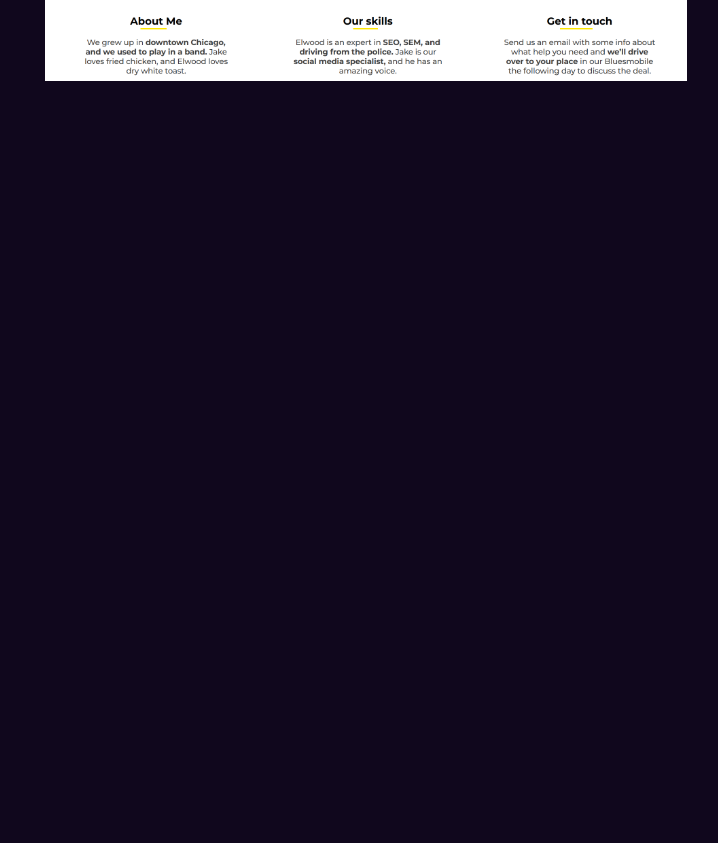
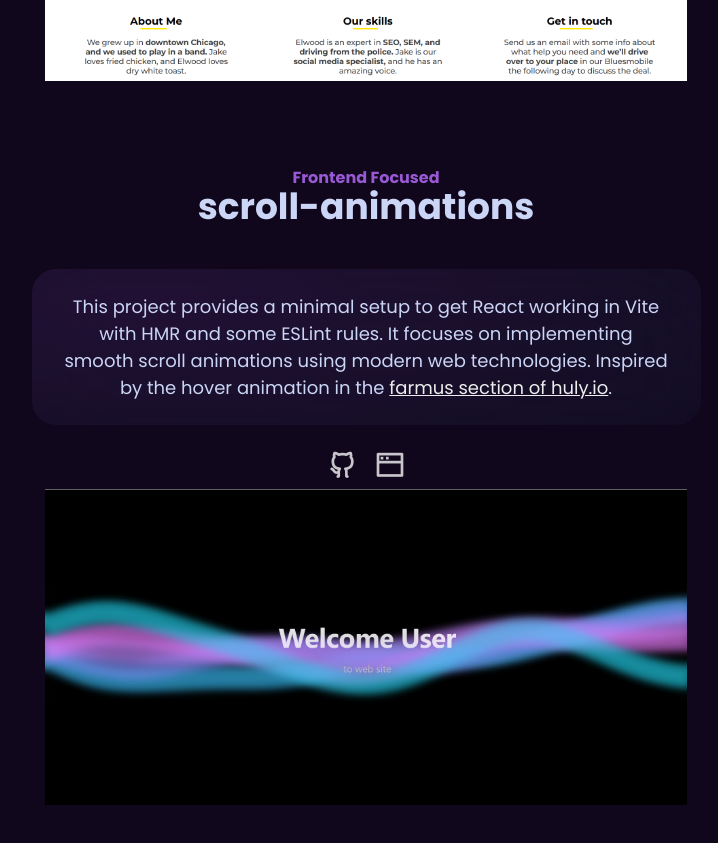
Before and after one commit to KaviruN/portfolio, a React (Vite) app: page / in a window 1280 px wide. Shown: the part 3400-4243 px from the top of the page, without its empty margins (274-992 px from the left). Before the commit the page ends 3537 px from the top, so only its background shows below. Built offline with nearby package versions, Linux system fonts and the light colour scheme.

Commit message:
Implement code changes to enhance functionality and improve performance

```diff
--- a/src/Project.tsx
+++ b/src/Project.tsx
@@ -3,7 +3,7 @@
 type ProjectProps = {
     title: string;
     sub: string;
-    description: string;
+    description: any;
     img: string;
     demo: string;
     githublink?: string;
--- a/src/Projects.tsx
+++ b/src/Projects.tsx
@@ -1,13 +1,27 @@
 import Project from './Project';
 import nexcent from './assets/nexcent.png';
 import jakeElwood from './assets/jake&elwood.png';
+import scrollAnimations from './assets/scroll-animations.png';
 
 
-function Projects( ) {
+function Projects() {
     return (
         <section className="projects">
             <Project demo='https://projects.kaviru.me/nexcent/' githublink='https://github.com/KaviruN/nexcent' img={nexcent} title="nexcent" sub="Frontend Focuse" description="The Nexcent project is a front-end application built using React and TypeScript, inspired by a free Figma template. It aims to transform design concepts into a functional and user-friendly interface." />
-            <Project demo='https://projects.kaviru.me/Jake-Elwood/'  githublink='https://github.com/KaviruN/Jake-Elwood' img={jakeElwood} title="Jake & Elwood" sub="Frontend Focuse" description="This repository contains my learning projects. It is a collection of simple projects and experiments created while learning new programming concepts and technologies." />
+            <Project demo='https://projects.kaviru.me/Jake-Elwood/' githublink='https://github.com/KaviruN/Jake-Elwood' img={jakeElwood} title="Jake & Elwood" sub="Frontend Focuse" description="This repository contains my learning projects. It is a collection of simple projects and experiments created while learning new programming concepts and technologies." />
+            <Project
+                demo='https://projects.kaviru.me/scroll-animations/'
+                githublink='https://github.com/KaviruN/scroll-animations'
+                img={scrollAnimations}
+                title="scroll-animations"
+                sub="Frontend Focused"
+                description={
+                    <>
+                        This project provides a minimal setup to get React working in Vite with HMR and some ESLint rules. It focuses on implementing smooth scroll animations using modern web technologies. Inspired by the hover animation in the <a href="https://huly.io/" target="_blank" rel="noopener noreferrer">farmus section of huly.io</a>.
+                    </>
+                }
+            />
+            {/* <Project demo='' githublink='' img={} title="" sub="Frontend Focuse" description="This project is an early step in my development journey, created to explore project structure and basic version control with GitHub as I begin learning best practices." /> */}
             {/* <Project demo='' githublink='' img={} title="" sub="Frontend Focuse" description="" /> */}
         </section>
     )
```
Also changed, not shown: src/assets/scroll-animations.png (added).
